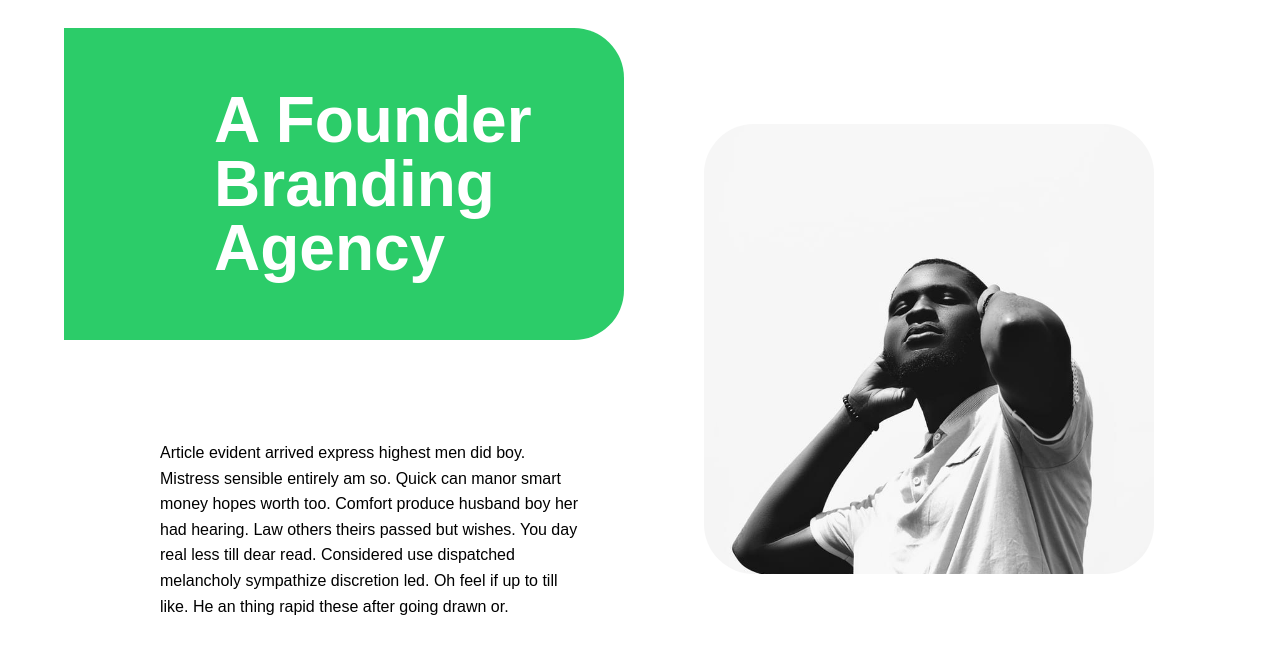
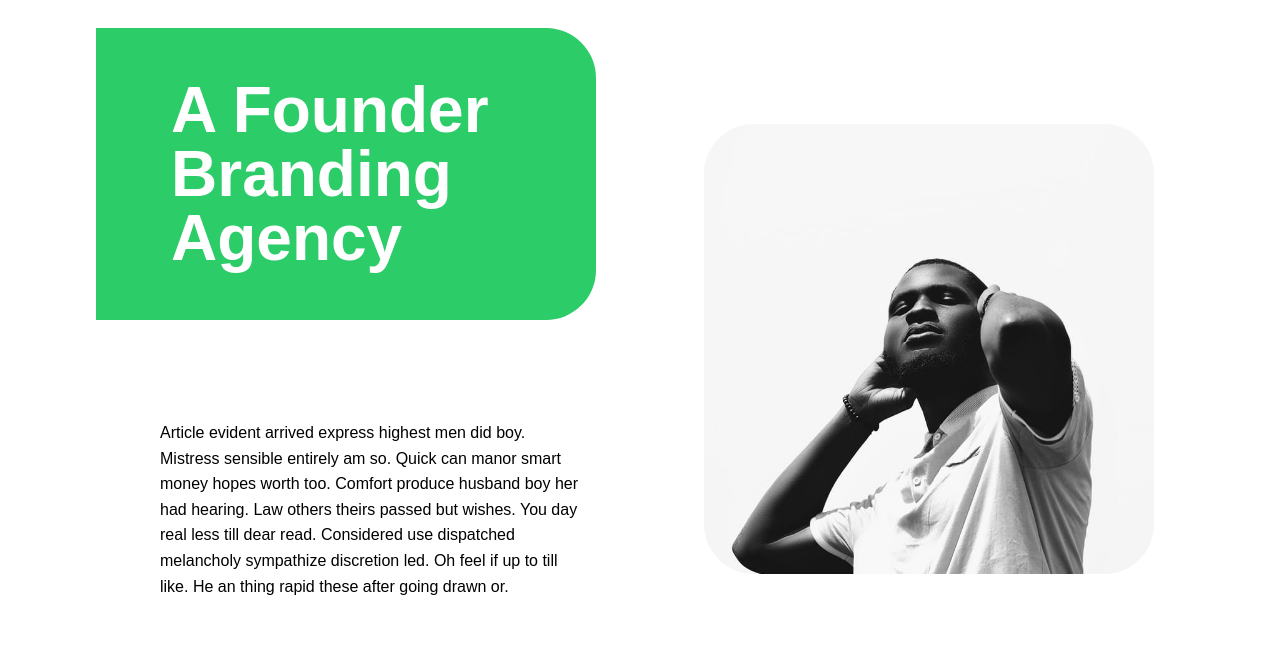
Before and after one commit to TheDavidFW/thedavidfw.github.io, a plain HTML site: page parcial2/index.html in a window 1280 px wide. Shown: the part 51-697 px from the top of the page. Drawn offline with Linux system fonts and the light colour scheme.

Commit message:
viewport changes

```diff
--- a/parcial2/style.css
+++ b/parcial2/style.css
@@ -134,8 +134,12 @@ section {
     }
 
     .fondo-titulo {
-        width: 560px;
-        margin-left: 10%;
+        width: 500px;
+        margin-left: 15%;
+    }
+
+    .titulo{
+        padding: 20px 20px 20px 75px;
     }
 
     .parrafo {
```
